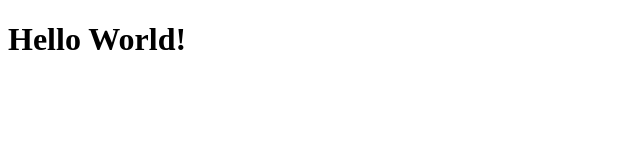
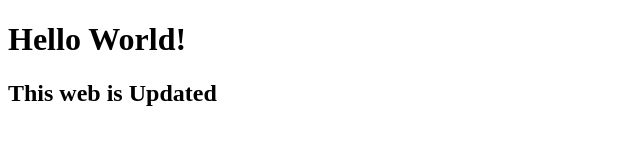
Before and after one commit to Earth930/myweb, a website: page index.html in a window 1280 px wide. Shown: the whole page, without its empty margins (0-640 px from the left). Drawn offline with Linux system fonts and the light colour scheme.

Commit message:
Your commit message

```diff
--- a/index.html
+++ b/index.html
@@ -7,5 +7,6 @@
 </head>
 <body>
     <h1>Hello World!</h1>
+    <h2>This web is Updated</h2>
 </body>
 </html>
```
